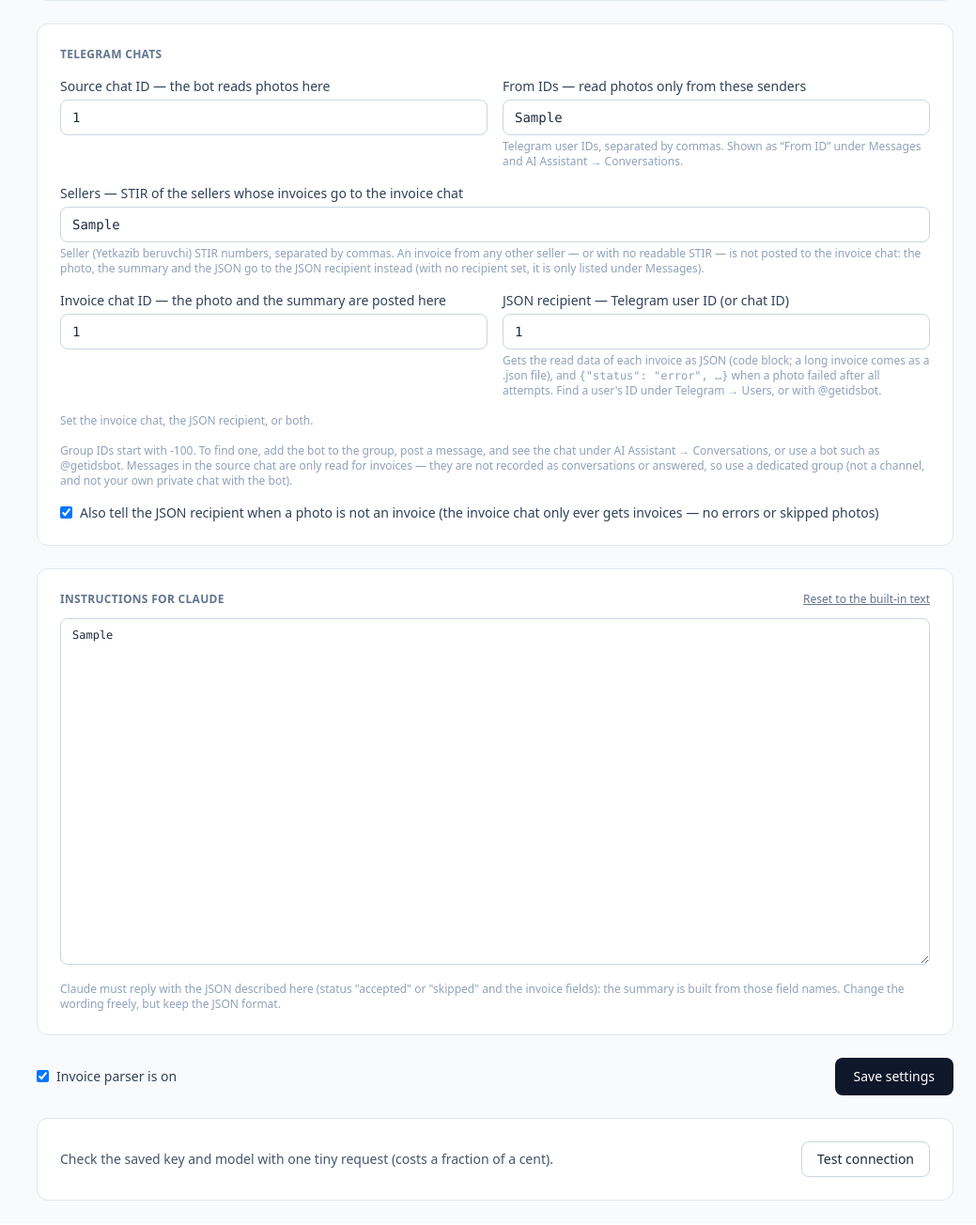
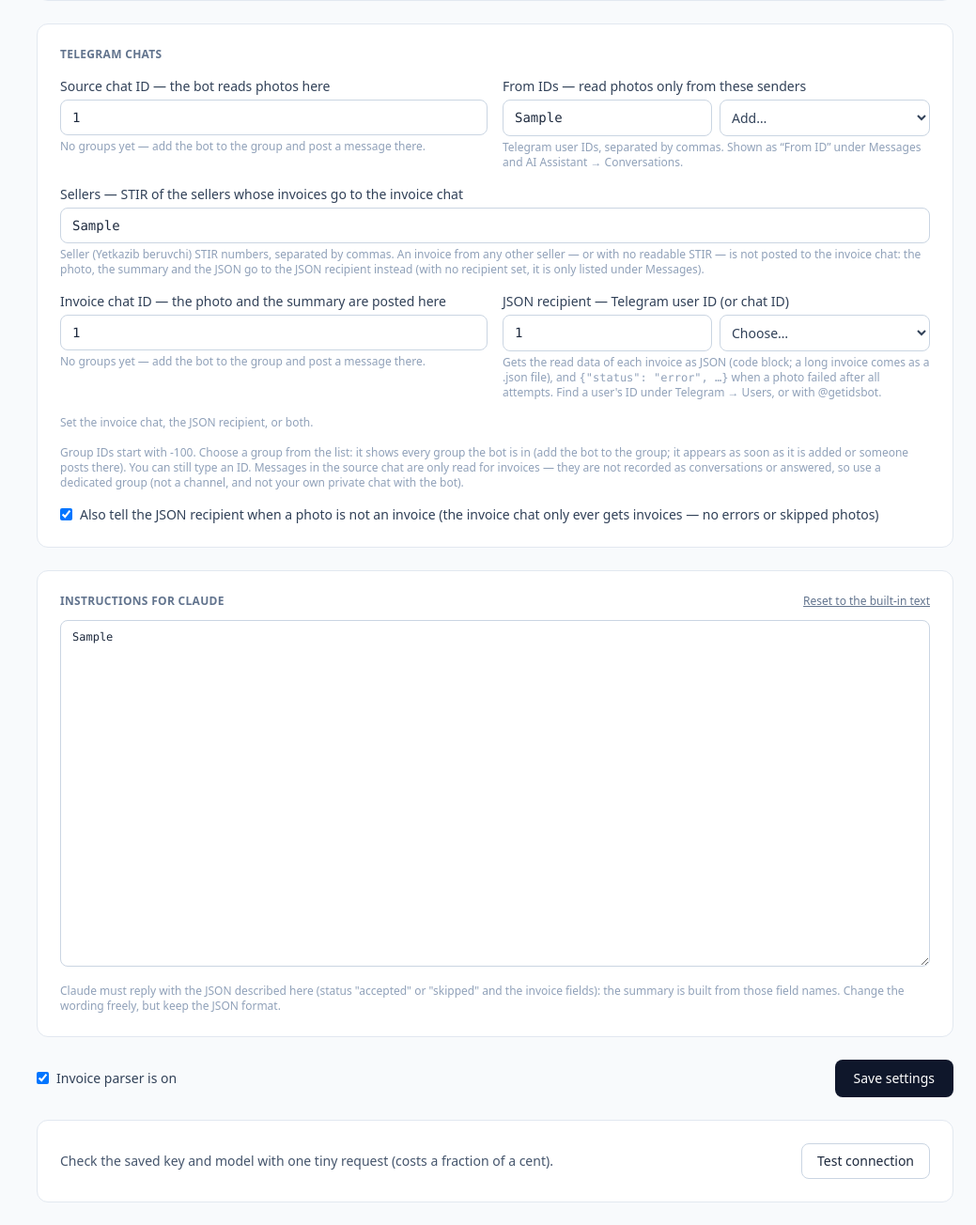
Before and after one commit to bdbcommerce/bdb, a Laravel app: page /admin/invoice-parser/settings in a window 1280 px wide. Shown: the part 897-2201 px from the top of the page at 94% size, without its empty margins (241-1280 px from the left). Before the commit the page ends 2175 px from the top, so only its background shows below. Run offline with Laravel 12, Linux system fonts and the light colour scheme; a user stored in the database is signed in; data comes from the database, SQL or seed files in the repository; tables that the repository leaves empty hold one stand-in row (values such as "Sample post"); style sheets or scripts are compiled from the project's sources; parts of the project's set-up code (start-up, migrations or seed data) failed here and were passed over; some libraries are stand-ins or nearby versions.

Commit message:
Telegram chats list and chat / group pickers in the settings
- telegram_chats (new migration): every chat the bot sees, incl. the invoice
  source, sales and alerts chats; my_chat_member records the bot being added
  to / removed from a group (added to the webhook updates - reconnect it)
- <x-admin.chat-picker>: editable ID field with a list - groups for the
  invoice source / invoice chats and company group links, private chats for
  the JSON recipient, contacts for From IDs and More employees
- company group links accept any listed group and show its title
- draft-order reminder skips requests handed to a manager or cancelled

Co-Authored-By: Claude Opus 5.5 <noreply@anthropic.com>

```diff
--- a/app/Http/Controllers/Admin/CompanyController.php
+++ b/app/Http/Controllers/Admin/CompanyController.php
@@ -4,11 +4,11 @@ namespace App\Http\Controllers\Admin;
 
 use App\Http\Controllers\Controller;
 use App\Models\CatalogProduct;
-use App\Models\ChatConversation;
 use App\Models\Client;
 use App\Models\CompanyItem;
 use App\Models\CompanyLink;
 use App\Models\OnecItem;
+use App\Models\TelegramChat;
 use App\Models\TelegramUser;
 use App\Services\Companies\CompanyLookup;
 use Illuminate\Http\Request;
@@ -105,7 +105,8 @@ class CompanyController extends Controller
         $name = $request->user()->name;
 
         if (filled($data['group_chat_id'] ?? null)) {
-            abort_unless(ChatConversation::where('channel', 'group')->where('external_id', $data['group_chat_id'])->exists(), 422, 'Unknown group.');
+            // A group the bot is in (TelegramChat), or one known from its recorded conversations.
+            abort_unless(TelegramChat::options('groups')->has($data['group_chat_id']), 422, 'Unknown group.');
             $lookup->link($client, null, $data['group_chat_id'], 'manager', $name);
 
             return back()->with('success', 'Group linked.');
--- a/app/Models/CompanyLink.php
+++ b/app/Models/CompanyLink.php
@@ -31,9 +31,10 @@ class CompanyLink extends Model
         return $this->linked_by === 'manager';
     }
 
-    /** The group's title from its latest recorded conversation. */
+    /** The group's title: from the bot's chat list, else its latest recorded conversation. */
     public function groupTitle(): ?string
     {
-        return $this->group_chat_id ? ChatConversation::where('channel', 'group')->where('external_id', $this->group_chat_id)->latest('id')->value('title') : null;
+        return $this->group_chat_id ? (TelegramChat::where('chat_id', $this->group_chat_id)->value('title')
+            ?? ChatConversation::where('channel', 'group')->where('external_id', $this->group_chat_id)->latest('id')->value('title')) : null;
     }
 }
--- /dev/null
+++ b/app/Models/TelegramChat.php
@@ -0,0 +1,98 @@
+<?php
+
+namespace App\Models;
+
+use Illuminate\Database\Eloquent\Model;
+use Illuminate\Support\Collection;
+use Illuminate\Support\Facades\Cache;
+
+/**
+ * A Telegram chat the bot has seen: a group / supergroup / channel it is in, or a private chat with it.
+ * Filled by TelegramBot::handle from every update (also the invoice source chat and the sales / alerts
+ * chats, which are never recorded as conversations) and by `my_chat_member` (bot added / removed).
+ * Used by the chat and group pickers in the admin forms (TelegramChat::options).
+ */
+class TelegramChat extends Model
+{
+    public const GROUP_TYPES = ['group', 'supergroup', 'channel'];
+
+    /** A chat seen again within this many minutes is not written again. */
+    private const SEEN_EVERY_MINUTES = 10;
+
+    protected $fillable = ['chat_id', 'type', 'title', 'username', 'bot_status', 'last_seen_at'];
+
+    protected function casts(): array
+    {
+        return ['last_seen_at' => 'datetime'];
+    }
+
+    /** Remember a chat from a Telegram `chat` object; $botStatus from my_chat_member is always written. */
+    public static function see(mixed $chat, ?string $botStatus = null): void
+    {
+        if (! is_array($chat) || ! is_scalar($chat['id'] ?? null) || ! is_string($chat['type'] ?? null)) {
+            return;
+        }
+        $id = (string) $chat['id'];
+        if (! preg_match('/^-?\d{1,20}$/', $id) || ($botStatus === null && ! Cache::add('tg-chat-seen:'.$id, true, now()->addMinutes(self::SEEN_EVERY_MINUTES)))) {
+            return;
+        }
+        $title = is_string($chat['title'] ?? null) ? $chat['title']
+            : trim(implode(' ', array_filter([$chat['first_name'] ?? null, $chat['last_name'] ?? null], 'is_string')));
+        $row = static::firstOrNew(['chat_id' => $id]);
+        $row->fill(array_filter([
+            'type' => mb_substr($chat['type'], 0, 16),
+            'title' => $title !== '' ? mb_substr($title, 0, 255) : null,
+            'username' => is_string($chat['username'] ?? null) ? mb_substr($chat['username'], 0, 255) : null,
+            'bot_status' => $botStatus !== null ? mb_substr($botStatus, 0, 16) : null,
+        ], fn ($v) => $v !== null) + ['last_seen_at' => now()])->save();
+    }
+
+    /** The bot is no longer in this group. */
+    public function isGone(): bool
+    {
+        return in_array($this->bot_status, ['left', 'kicked'], true);
+    }
+
+    /**
+     * Picker choices, id => label, newest first.
+     * groups — groups the bot is in (also groups only known from recorded conversations);
+     * chats  — private chats with the bot (people the bot can write to);
+     * people — Telegram contacts (anyone who wrote to the bot or the Premium account).
+     *
+     * @return Collection<string, string>
+     */
+    public static function options(string $kind): Collection
+    {
+        if ($kind === 'groups') {
+            $known = static::whereIn('type', self::GROUP_TYPES)->orderByDesc('last_seen_at')->limit(300)->get()
+                ->mapWithKeys(fn (self $c) => [$c->chat_id => ($c->title ?: $c->chat_id).($c->isGone() ? ' (bot removed)' : '')]);
+            $recorded = ChatConversation::where('channel', 'group')->whereNotNull('external_id')->orderByDesc('id')->limit(300)->get(['external_id', 'title'])
+                ->unique('external_id')->mapWithKeys(fn ($c) => [(string) $c->external_id => $c->title ?: (string) $c->external_id]);
+
+            return $known->union($recorded);
+        }
+
+        $names = fn (Collection $ids) => TelegramUser::whereIn('telegram_id', $ids)->get()->keyBy('telegram_id');
+        if ($kind === 'chats') {
+            $chats = static::where('type', 'private')->orderByDesc('last_seen_at')->limit(500)->get();
+            $users = $names($chats->pluck('chat_id'));
+            $list = $chats->mapWithKeys(fn (self $c) => [$c->chat_id => self::personLabel($users[$c->chat_id] ?? null, $c->title, $c->username)]);
+            // Contacts who wrote to the bot before the list existed.
+            $older = TelegramUser::whereNotNull('bot_chat_at')->orWhere('source', 'bot')->orderByDesc('updated_at')->limit(500)->get()
+                ->mapWithKeys(fn (TelegramUser $u) => [(string) $u->telegram_id => self::personLabel($u, null, null)]);
+
+            return $list->union($older);
+        }
+
+        return TelegramUser::orderByDesc('updated_at')->limit(1000)->get()
+            ->mapWithKeys(fn (TelegramUser $u) => [(string) $u->telegram_id => self::personLabel($u, null, null)]);
+    }
+
+    private static function personLabel(?TelegramUser $user, ?string $title, ?string $username): string
+    {
+        $name = $user?->displayName() ?: $title;
+        $at = $user?->username ?: $username;
+
+        return trim(($name ?: 'Telegram').($at && $at !== $name ? ' @'.$at : '').($user?->is_employee || $user?->contact_type === 'employee' ? ' · employee' : ''));
+    }
+}
--- a/app/Services/Telegram/TelegramWebhook.php
+++ b/app/Services/Telegram/TelegramWebhook.php
@@ -15,6 +15,7 @@ class TelegramWebhook
         'message', 'edited_message',
         'business_connection', 'business_message', 'edited_business_message', 'deleted_business_messages',
         'callback_query', // buttons under the AI's questions to experts
+        'my_chat_member', // the bot added to / removed from a group (the group picker)
     ];
 
     public function __construct(private TelegramApi $api) {}
--- a/resources/views/admin/clients/show.blade.php
+++ b/resources/views/admin/clients/show.blade.php
@@ -97,7 +97,7 @@
                 <li class="px-5 py-4 text-slate-500">Nobody yet. The AI links a contact when they send this company's INN.</li>
             @endforelse
         </ul>
-        @php $groups = \App\Models\ChatConversation::where('channel', 'group')->whereNotNull('external_id')->orderByDesc('id')->limit(200)->get(['external_id', 'title'])->unique('external_id'); @endphp
+        @php $groups = \App\Models\TelegramChat::options('groups'); @endphp
         <form method="POST" action="{{ route('admin.companies.link', $client) }}" class="px-5 py-3 border-t border-slate-100 flex flex-wrap items-center gap-2">
             @csrf
             <label for="link-contact" class="sr-only">Contact</label>
@@ -107,7 +107,7 @@
                 <label for="link-group" class="sr-only">Group</label>
                 <select id="link-group" name="group_chat_id" class="rounded-lg border-slate-300 text-sm">
                     <option value="">a Telegram group…</option>
-                    @foreach ($groups as $g)<option value="{{ $g->external_id }}">{{ $g->title ?: $g->external_id }}</option>@endforeach
+                    @foreach ($groups as $gid => $gname)<option value="{{ $gid }}">{{ $gname }}</option>@endforeach
                 </select>
             @endif
             <button class="bg-slate-900 text-white text-sm font-medium rounded-lg px-3 py-1.5 hover:bg-slate-700">Link</button>
--- a/resources/views/admin/invoice-parser/settings.blade.php
+++ b/resources/views/admin/invoice-parser/settings.blade.php
@@ -66,12 +66,12 @@
             <div class="grid gap-4 sm:grid-cols-2">
                 <div>
                     <label for="source_chat_id" class="block text-sm font-medium text-slate-700 mb-1">Source chat ID — the bot reads photos here</label>
-                    <input type="text" id="source_chat_id" name="source_chat_id" inputmode="numeric" value="{{ old('source_chat_id', $settings->source_chat_id) }}" placeholder="-1001234567890" class="{{ $input }} font-mono">
+                    <x-admin.chat-picker name="source_chat_id" kind="groups" :value="old('source_chat_id', $settings->source_chat_id)" placeholder="-1001234567890" inputmode="numeric" :class="$input" />
                     @error('source_chat_id')<p class="text-xs text-red-600 mt-1">{{ $message }}</p>@enderror
                 </div>
                 <div>
                     <label for="source_from_ids" class="block text-sm font-medium text-slate-700 mb-1">From IDs — read photos only from these senders</label>
-                    <input type="text" id="source_from_ids" name="source_from_ids" value="{{ old('source_from_ids', $settings->source_from_ids) }}" placeholder="Empty = anyone in the source chat" class="{{ $input }} font-mono">
+                    <x-admin.chat-picker name="source_from_ids" kind="people" separator=", " :value="old('source_from_ids', $settings->source_from_ids)" placeholder="Empty = anyone in the source chat" :class="$input" />
                     <p class="text-xs text-slate-400 mt-1">Telegram user IDs, separated by commas. Shown as “From ID” under Messages and AI Assistant → Conversations.</p>
                     @error('source_from_ids')<p class="text-xs text-red-600 mt-1">{{ $message }}</p>@enderror
                 </div>
@@ -83,18 +83,18 @@
                 </div>
                 <div>
                     <label for="target_chat_id" class="block text-sm font-medium text-slate-700 mb-1">Invoice chat ID — the photo and the summary are posted here</label>
-                    <input type="text" id="target_chat_id" name="target_chat_id" inputmode="numeric" value="{{ old('target_chat_id', $settings->target_chat_id) }}" placeholder="-1009876543210" class="{{ $input }} font-mono">
+                    <x-admin.chat-picker name="target_chat_id" kind="groups" :value="old('target_chat_id', $settings->target_chat_id)" placeholder="-1009876543210" inputmode="numeric" :class="$input" />
                     @error('target_chat_id')<p class="text-xs text-red-600 mt-1">{{ $message }}</p>@enderror
                 </div>
                 <div>
                     <label for="json_chat_id" class="block text-sm font-medium text-slate-700 mb-1">JSON recipient — Telegram user ID (or chat ID)</label>
-                    <input type="text" id="json_chat_id" name="json_chat_id" inputmode="numeric" value="{{ old('json_chat_id', $settings->json_chat_id) }}" placeholder="123456789 — empty = no JSON" class="{{ $input }} font-mono">
+                    <x-admin.chat-picker name="json_chat_id" kind="chats" :value="old('json_chat_id', $settings->json_chat_id)" placeholder="123456789 — empty = no JSON" inputmode="numeric" :class="$input" />
                     <p class="text-xs text-slate-400 mt-1">Gets the read data of each invoice as JSON (code block; a long invoice comes as a .json file), and <code>{"status": "error", …}</code> when a photo failed after all attempts. Find a user's ID under Telegram → Users, or with @getidsbot.</p>
                     @error('json_chat_id')<p class="text-xs text-red-600 mt-1">{{ $message }}</p>@enderror
                 </div>
             </div>
             <p class="text-xs text-slate-400">Set the invoice chat, the JSON recipient, or both.</p>
-            <p class="text-xs text-slate-400">Group IDs start with -100. To find one, add the bot to the group, post a message, and see the chat under AI Assistant → Conversations, or use a bot such as @getidsbot. Messages in the source chat are only read for invoices — they are not recorded as conversations or answered, so use a dedicated group (not a channel, and not your own private chat with the bot).</p>
+            <p class="text-xs text-slate-400">Group IDs start with -100. Choose a group from the list: it shows every group the bot is in (add the bot to the group; it appears as soon as it is added or someone posts there). You can still type an ID. Messages in the source chat are only read for invoices — they are not recorded as conversations or answered, so use a dedicated group (not a channel, and not your own private chat with the bot).</p>
             <label class="flex items-center gap-2 text-sm text-slate-700">
                 <input type="checkbox" name="notify_skipped" value="1" @checked(old('notify_skipped', $settings->notify_skipped)) class="rounded border-slate-300">
                 Also tell the JSON recipient when a photo is not an invoice (the invoice chat only ever gets invoices — no errors or skipped photos)
--- a/resources/views/admin/sales-assistant/settings.blade.php
+++ b/resources/views/admin/sales-assistant/settings.blade.php
@@ -98,7 +98,7 @@
             </div>
             <div>
                 <label for="employee_ids" class="block text-sm font-medium text-slate-700 mb-1">More employees (Telegram IDs or @usernames)</label>
-                <textarea id="employee_ids" name="employee_ids" rows="3" maxlength="3000" class="{{ $input }} font-mono" placeholder="123456789&#10;@aziz_sales">{{ old('employee_ids', $settings->employee_ids) }}</textarea>
+                <x-admin.chat-picker name="employee_ids" kind="people" separator="newline" rows="3" maxlength="3000" :value="old('employee_ids', $settings->employee_ids)" placeholder="123456789 or @aziz_sales — one per line" :class="$input" />
                 <p class="text-xs text-slate-400 mt-1">For staff who never wrote to the bot. Others: set the type “Employee” on their page in Telegram → Users.</p>
                 @error('employee_ids')<p class="text-xs text-red-600 mt-1">{{ $message }}</p>@enderror
             </div>
--- /dev/null
+++ b/resources/views/components/admin/chat-picker.blade.php
@@ -0,0 +1,49 @@
+{{--
+    A Telegram chat / group ID field with a "choose from the list" dropdown (TelegramChat::options).
+    kind: groups (groups the bot is in) | chats (private chats with the bot) | people (Telegram contacts).
+    separator: null = one ID (the choice replaces it); ", " or "newline" = a list (the choice is added).
+    The field stays editable: an ID can still be typed by hand.
+--}}
+@props(['name', 'value' => null, 'kind' => 'groups', 'separator' => null, 'rows' => null, 'placeholder' => null, 'class' => ''])
+@php
+    $options = \App\Models\TelegramChat::options($kind);
+    $separator = $separator === 'newline' ? "\n" : $separator;
+    $id = $attributes->get('id', $name);
+    $empty = ['groups' => 'No groups yet — add the bot to the group and post a message there.', 'chats' => 'Nobody yet — the person has to press Start in the bot.', 'people' => 'No Telegram contacts yet.'][$kind] ?? '';
+@endphp
+<div x-data="{
+        v: @js((string) $value),
+        names: @js($options->all()),
+        sep: @js($separator),
+        pick(e) {
+            const id = e.target.value; e.target.value = '';
+            if (! id) return;
+            if (this.sep === null) { this.v = id; return; }
+            const list = this.v.split(/[\s,]+/).filter(Boolean);
+            if (! list.includes(id)) this.v = [...list, id].join(this.sep);
+        },
+        get chosen() {
+            return this.v.split(/[\s,]+/).filter(Boolean).map(i => this.names[i] ? this.names[i] + ' (' + i + ')' : null).filter(Boolean).join(', ');
+        },
+    }">
+    <div class="flex flex-col sm:flex-row gap-2">
+        @if ($rows)
+            <textarea id="{{ $id }}" name="{{ $name }}" rows="{{ $rows }}" x-model="v" placeholder="{{ $placeholder }}" {{ $attributes->except(['id', 'class']) }} class="{{ $class }} font-mono">{{ $value }}</textarea>
+        @else
+            <input type="text" id="{{ $id }}" name="{{ $name }}" value="{{ $value }}" x-model="v" placeholder="{{ $placeholder }}" {{ $attributes->except(['id', 'class']) }} class="{{ $class }} font-mono">
+        @endif
+        @if ($options->isNotEmpty())
+            <label for="{{ $id }}-pick" class="sr-only">Choose from the list</label>
+            <select id="{{ $id }}-pick" @change="pick($event)" class="sm:w-56 shrink-0 self-start border border-slate-300 rounded-lg px-2 py-2 text-sm text-slate-700 focus:outline-none focus:ring-2 focus:ring-slate-400">
+                <option value="">{{ $separator === null ? 'Choose…' : 'Add…' }}</option>
+                @foreach ($options as $optionId => $label)
+                    <option value="{{ $optionId }}">{{ \Illuminate\Support\Str::limit($label, 60) }} · {{ $optionId }}</option>
+                @endforeach
+            </select>
+        @endif
+    </div>
+    <p class="text-xs text-slate-500 mt-1" x-show="chosen" x-text="chosen" x-cloak></p>
+    @if ($options->isEmpty())
+        <p class="text-xs text-slate-400 mt-1">{{ $empty }}</p>
+    @endif
+</div>
```
Also changed, not shown: app/Services/SalesAssistant/SalesAssistant.php (+5 -2 lines), app/Services/Telegram/TelegramBot.php (+11 -0 lines), tests/Feature/DraftNudgeAndReorderTest.php (+9 -0 lines), tests/Feature/TelegramChatPickerQaTest.php (added, +157 -0 lines), tests/Feature/TelegramChatPickerTest.php (added, +82 -0 lines), database/migrations/2026_11_26_100000_create_telegram_chats_table.php (added).
